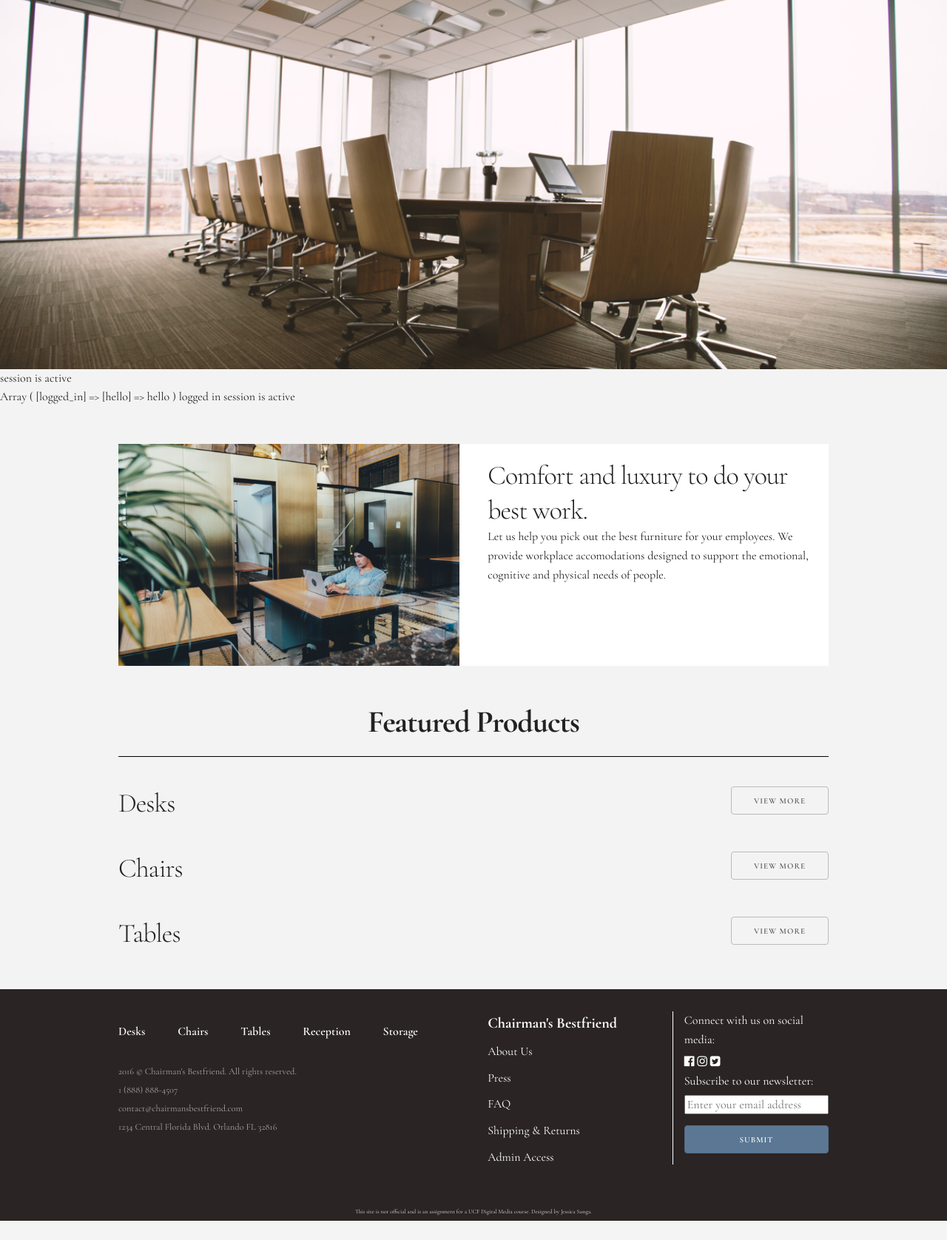
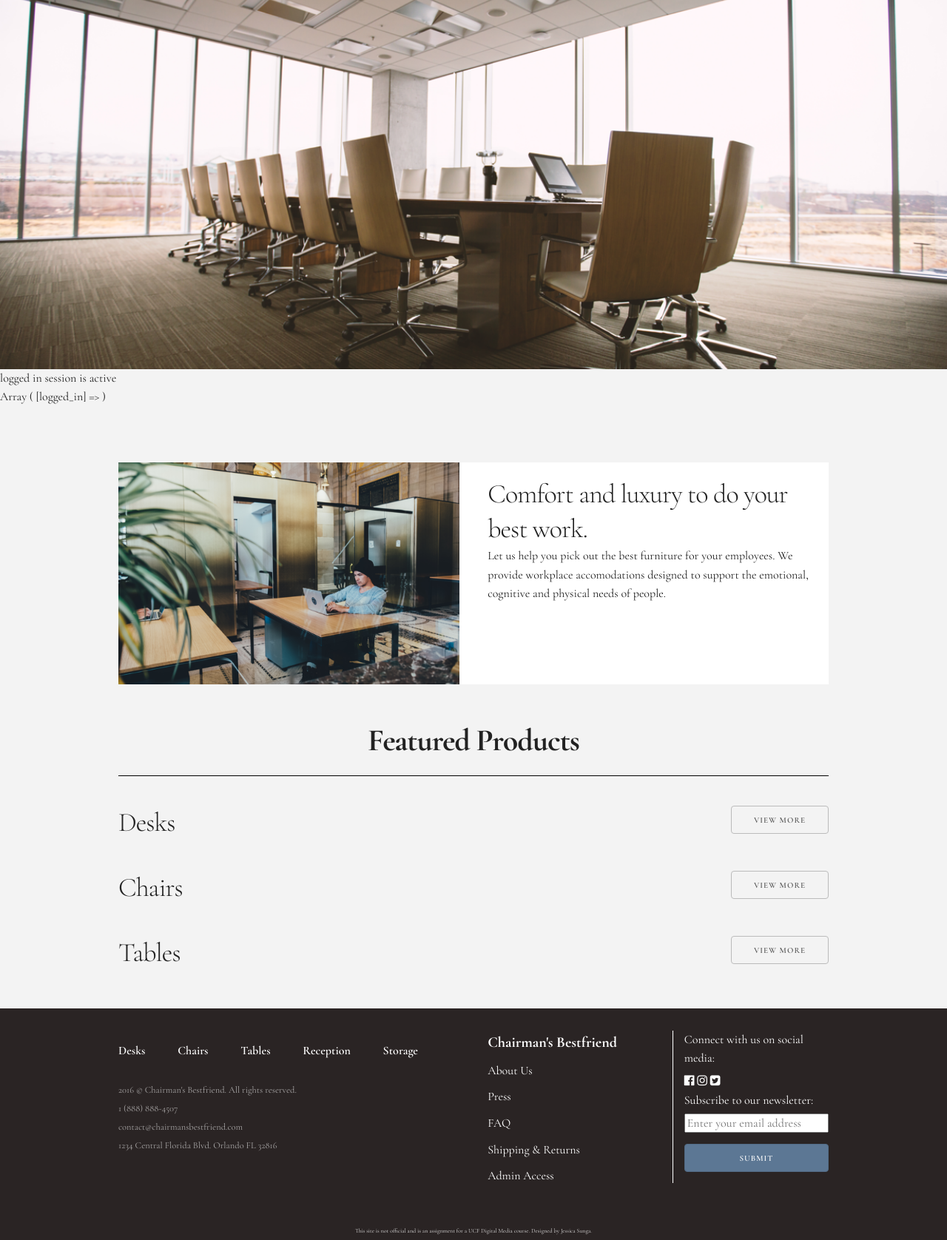
Before and after one commit to chidi-ivo-dev/ecommerce, a PHP site: page /home.php in a window 1280 px wide. Shown: the part 158-1834 px from the top of the page at 74% size. Before the commit the page ends 1808 px from the top, so only its background shows below. Run offline with PHP 8.4, Linux system fonts and the light colour scheme; tables that the repository leaves empty or names only in its code hold one stand-in row (values such as "Sample post"); some libraries are stand-ins or nearby versions.

Commit message:
Figuring out why session for logged_in is not unsetting on logout.

```diff
--- a/home.php
+++ b/home.php
@@ -19,18 +19,11 @@
 
 <?php
 
-				if (isset($_SESSION)) {
-					$_SESSION['hello'] = 'hello';
-					print ("session is active <br/>");
+				if (isset($_SESSION['logged_in'])) {
+					print ("logged in session is active <br/>");
 					print_r($_SESSION);
-				} else {
-					print ("session error <br/>");
-				}
-
-				if (isset($_SESSION['logged_in'])) {
-					print ("logged in session is active </br>");
-					print ($_SESSION['logged_in']);
-					print_r ($_SESSION['logged_in']);
+					print_r ($_SESSION['logged_in'] . "<br/>");
+					print_r ($_SESSION['logged_in'] . "<br/>");
 				} else {
 					print ("logged in session error. </br>");
 				}
--- a/login.php
+++ b/login.php
@@ -16,8 +16,8 @@
 
 							<div class='one-half column'>
 								<h2>Log Out</h2>
-								<p>You are logged in. To logout: </p>
-								<a href='includes/logout.php'><input class='button-primary create-account-button' type='submit' value='Logout'></a>
+								<p>You are logged in, " . $username . ". To logout: </p>
+								<a href='logout.php'><input class='button-primary create-account-button' type='submit' value='Logout'></a>
 							</div>
 
 							<div class='one-half column u-pull-right'>
```
Also changed, not shown: includes/logout.php (deleted, +0 -7 lines), logout.php (added, +13 -0 lines).
